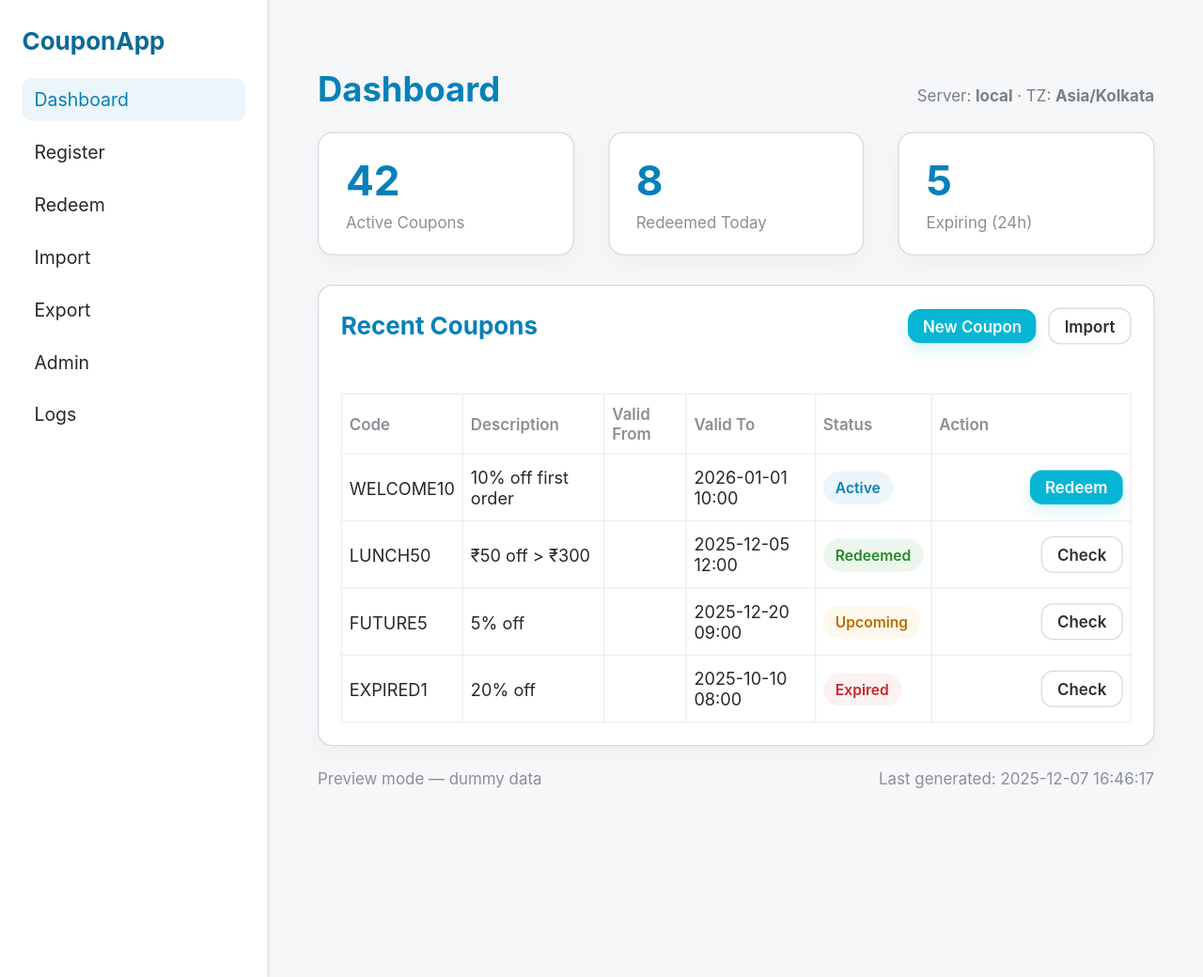
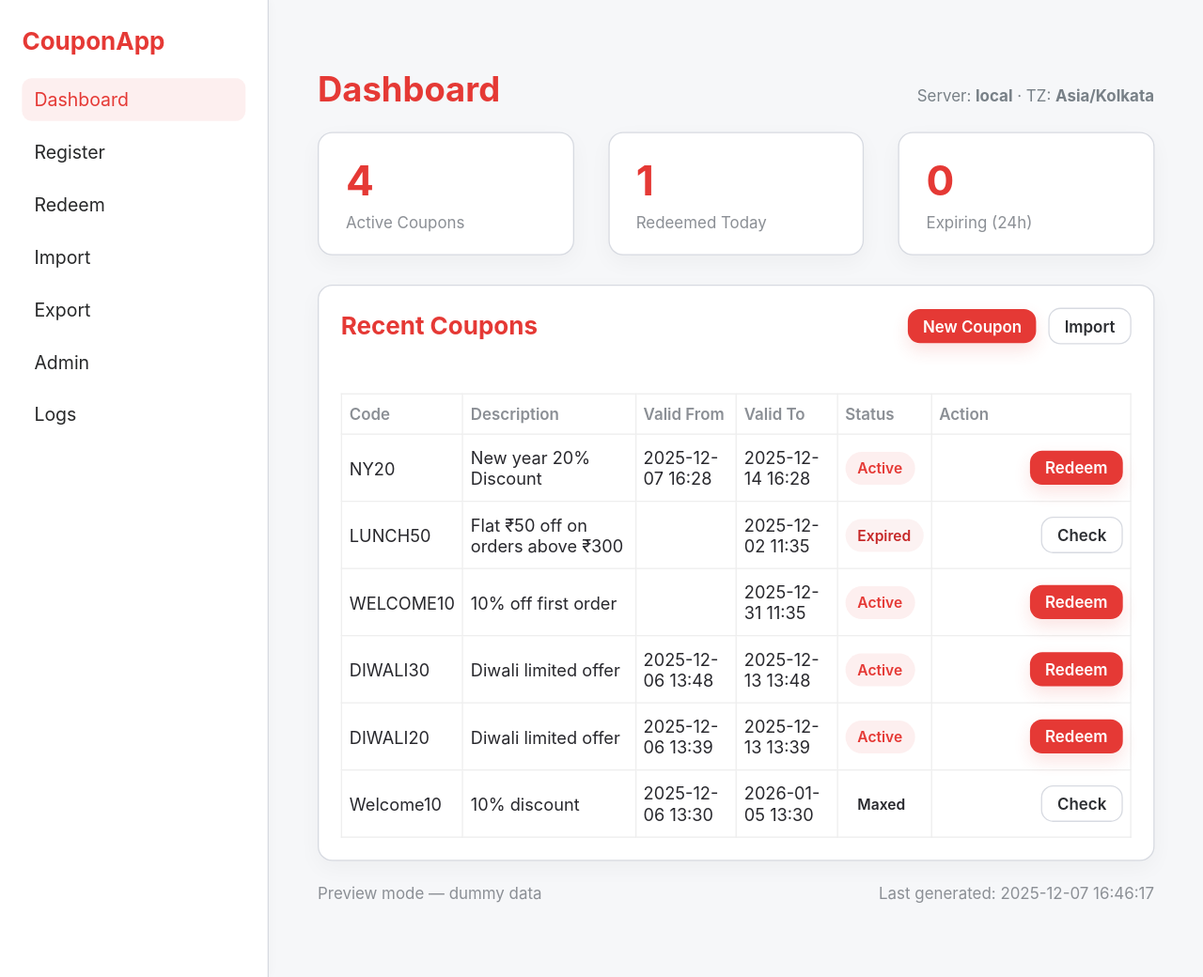
Before and after one commit to Bhanu-Kiran/Kokrokooo_Coupon, a Flask app: page / in a window 1280 px wide. Shown: the whole page at 94% size. Run offline with Flask 3, Linux system fonts and the light colour scheme.

Commit message:
Update Dashboard Data and Colours.

```diff
--- a/app/routes.py
+++ b/app/routes.py
@@ -80,54 +80,70 @@
 
 
 # --------------------
-# Dashboard / other pages (preserve existing UX)
+# Dashboard helpers (live DB-backed)
 # --------------------
-def sample_stats_and_coupons():
-    # dummy data for UI development; later will be DB-driven
+def _dashboard_stats_and_recent(limit=10):
+    """
+    Returns (stats, coupons_list) where:
+      - stats: {"active": int, "redeemed_today": int, "expiring_24h": int}
+      - coupons_list: list of dicts with keys code, description, valid_from, valid_to, status
+    """
     now = datetime.now()
-    stats = {"active": 42, "redeemed_today": 8, "expiring_24h": 5}
-    coupons = [
-        {
-            "code": "WELCOME10",
-            "description": "10% off first order",
-            "issued_at": "2025-11-30 10:00",
-            "valid_to": "2026-01-01 10:00",
-            "status": "Active",
-        },
-        {
-            "code": "LUNCH50",
-            "description": "₹50 off > ₹300",
-            "issued_at": "2025-12-03 12:00",
-            "valid_to": "2025-12-05 12:00",
-            "status": "Redeemed",
-        },
-        {
-            "code": "FUTURE5",
-            "description": "5% off",
-            "issued_at": "2025-12-10 09:00",
-            "valid_to": "2025-12-20 09:00",
-            "status": "Upcoming",
-        },
-        {
-            "code": "EXPIRED1",
-            "description": "20% off",
-            "issued_at": "2025-10-01 08:00",
-            "valid_to": "2025-10-10 08:00",
-            "status": "Expired",
-        },
-    ]
+    # Active coupons: not expired, not upcoming, not fully redeemed
+    active_count = Coupon.query.filter(
+        (Coupon.valid_from == None) | (Coupon.valid_from <= now),
+        (Coupon.valid_to == None) | (Coupon.valid_to >= now),
+        (Coupon.redeemed_count < (Coupon.max_redemptions))
+    ).count()
+
+    # Redeemed today: simple audit log filter where timestamp date == today
+    start_of_day = datetime(now.year, now.month, now.day, 0, 0, 0)
+    end_of_day = datetime(now.year, now.month, now.day, 23, 59, 59)
+    redeemed_today = AuditLog.query.filter(
+        AuditLog.action == "redeem",
+        AuditLog.timestamp >= start_of_day,
+        AuditLog.timestamp <= end_of_day
+    ).count()
+
+    # Expiring within next 24 hours (valid_to present and between now and now+24h)
+    window_end = now + timedelta(hours=24)
+    expiring_24h = Coupon.query.filter(
+        Coupon.valid_to != None,
+        Coupon.valid_to >= now,
+        Coupon.valid_to <= window_end
+    ).count()
+
+    # Recent coupons: latest N by id (or issued_at if you prefer)
+    rows = Coupon.query.order_by(Coupon.id.desc()).limit(limit).all()
+    coupons = []
+    for c in rows:
+        coupons.append({
+            "code": c.code,
+            "description": c.description or "",
+            "valid_from": c.valid_from.isoformat(sep=" ", timespec="minutes") if getattr(c, "valid_from", None) else "",
+            "valid_to": c.valid_to.isoformat(sep=" ", timespec="minutes") if getattr(c, "valid_to", None) else "",
+            "status": _status_for_coupon(c, now)
+        })
+
+    stats = {
+        "active": active_count,
+        "redeemed_today": redeemed_today,
+        "expiring_24h": expiring_24h
+    }
     return stats, coupons
 
 
 @bp.route("/")
 def index():
-    stats, coupons = sample_stats_and_coupons()
+    # Live dashboard values
+    stats, coupons = _dashboard_stats_and_recent(limit=10)
     return render_template(
         "dashboard.html",
         stats=stats,
         coupons=coupons,
         generated_at=datetime.now().strftime("%Y-%m-%d %H:%M:%S"),
     )
+
 
 
 @bp.route("/register", methods=["GET", "POST"])
--- a/app/static/css/dashboard.css
+++ b/app/static/css/dashboard.css
@@ -57,7 +57,7 @@
 /* Sidebar brand/title (e.g., "CouponApp") */
 .sidebar-brand {
   font-weight: 700; /* Bold text */
-  color: #096a97; /* Accent blue color */
+  color: #E53935; /* Accent red color (was blue) */
   margin-bottom: 18px; /* Space below brand */
   font-size: 20px; /* Brand text size */
 }
@@ -80,8 +80,8 @@
 
 /* Active/selected navigation item */
 .nav-item.active {
-  background: rgba(7, 128, 185, 0.08); /* Light blue background (8% opacity) */
-  color: #0780b9; /* Accent blue text */
+  background: rgba(229,57,53,0.08); /* Light red background (8% opacity) */
+  color: #E53935; /* Accent red text */
 }
 
 /* ===== MAIN CONTENT AREA ===== */
@@ -106,7 +106,7 @@
 .title {
   margin: 0; /* Remove default margins */
   font-size: 28px; /* Large title text */
-  color: #0780b9; /* Accent blue color */
+  color: #E53935; /* Accent red color (was blue) */
 }
 
 /* Header metadata (e.g., timestamp, subtitle) */
@@ -137,7 +137,7 @@
 .stat-value {
   font-size: 34px; /* Large, prominent number */
   font-weight: 700; /* Bold text */
-  color: #0780b9; /* Accent blue color */
+  color: #E53935; /* Accent red color (was blue) */
 }
 
 /* Label text below stat value (e.g., "Active Coupons") */
@@ -169,7 +169,7 @@
 /* Table card title (e.g., "Recent Coupons") */
 .table-card-header h2 {
   margin: 0; /* Remove default margins */
-  color: #0780b9; /* Accent blue color */
+  color: #E53935; /* Accent red color (was blue) */
   font-size: 20px; /* Medium title size */
 }
 
@@ -208,9 +208,9 @@
 
 /* Filled button style (default, non-ghost buttons) */
 .btn:not(.ghost) {
-  background: #06b6d4; /* Teal/cyan background */
+  background: #E53935; /* Red background (was teal/cyan) */
   color: #fff; /* White text */
-  box-shadow: 0 6px 14px rgba(6, 182, 212, 0.14); /* Teal shadow */
+  box-shadow: 0 6px 14px rgba(229,57,53,0.14); /* Red shadow */
 }
 
 /* ===== COUPONS TABLE ===== */
@@ -254,10 +254,10 @@
   font-weight: 600; /* Semi-bold text */
 }
 
-/* Active status pill - blue */
+/* Active status pill - red (was blue) */
 .pill-active {
-  background: rgba(7, 128, 185, 0.08); /* Light blue background (8% opacity) */
-  color: #0780b9; /* Blue text */
+  background: rgba(229,57,53,0.08); /* Light red background (8% opacity) */
+  color: #E53935; /* Red text */
 }
 
 /* Redeemed status pill - green */
@@ -498,8 +498,8 @@
 /* hover/focus state for close */
 .flash-close:hover,
 .flash-close:focus {
-  background: rgba(6, 182, 212, 0.08);
-  color: #0780b9;
+  background: rgba(229,57,53,0.08);
+  color: #E53935;
   outline: none;
 }
 
@@ -625,7 +625,7 @@
 /* Left column (inputs) */
 .redeem-card-left { flex: 1 1 560px; min-width: 240px; }
 
-.label-large { font-size: 18px; font-weight:700; color:#096a97; display:block; margin-bottom:8px; }
+.label-large { font-size: 18px; font-weight:700; color:#E53935; display:block; margin-bottom:8px; }
 
 .input-row { display:flex; gap:12px; align-items:center; }
 .input-row .form-input { flex:1 1 auto; min-width:200px; }
@@ -634,7 +634,7 @@
 /* right column (preview) */
 .redeem-card-right { width: 260px; min-width:180px; }
 .preview-mini { background:#fbfcfe; border-radius:8px; padding:12px; border:1px solid #eef3f6; }
-.preview-title { font-weight:700; color:#0780b9; margin-bottom:8px; }
+.preview-title { font-weight:700; color:#E53935; margin-bottom:8px; }
 .preview-body { font-size:14px; color:#4b4f55; }
 .preview-field { margin-bottom:8px; }
 
@@ -700,9 +700,9 @@
   color: #8B1D1D;
 }
 .server-msg--info {
-  background: #E9F4FF;
-  border-color: #BFDFFF;
-  color: #055C92;
+  background: #FFEBEE;
+  border-color: #FFD6D6;
+  color: #C62828;
 }
 .server-msg--warning {
   background: #FFF7E6;
@@ -755,9 +755,9 @@
   color: #8B1D1D !important;
 }
 #server-msg-area .server-msg--info {
-  background: #E9F4FF !important;
-  border-color: #BFDFFF !important;
-  color: #055C92 !important;
+  background: #FFEBEE !important;
+  border-color: #FFD6D6 !important;
+  color: #C62828 !important;
 }
 #server-msg-area .server-msg--warning {
   background: #FFF7E6 !important;
```
Also changed, not shown: instance/coupons.db.
